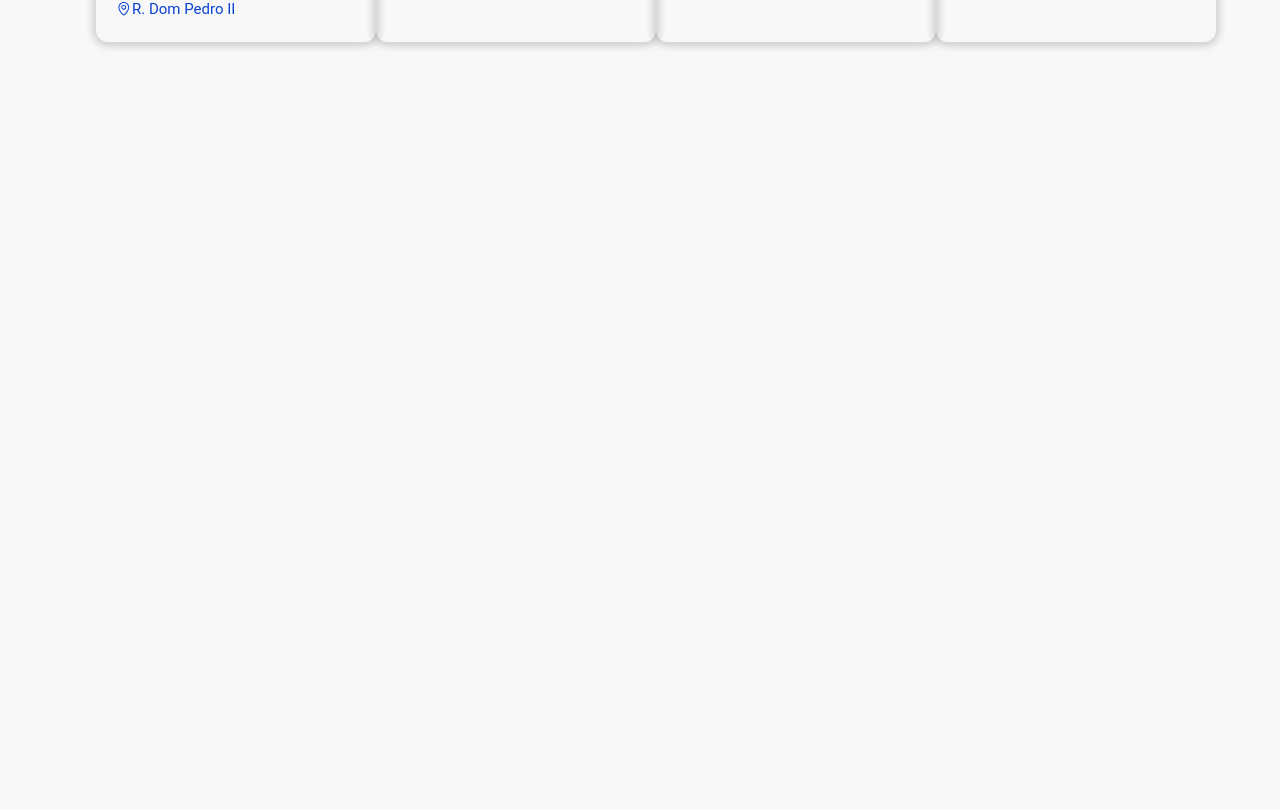
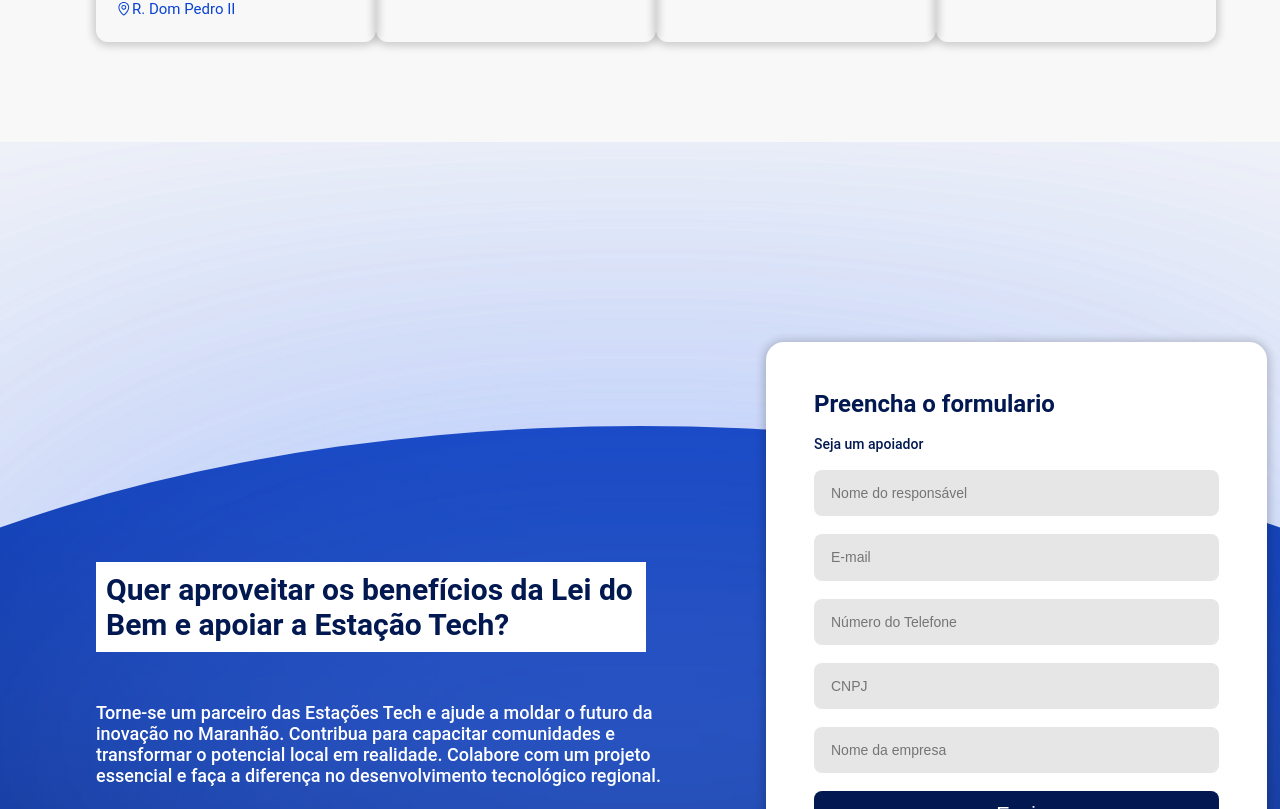
Before and after one commit to EmanuelJovito/hackadoido, a Next.js app: page / in a window 1280 px wide. Shown: the part 1851-2660 px from the top of the page. Built offline with nearby package versions, Linux system fonts and the light colour scheme.

Commit message:
formulario 90% pronto pae

```diff
--- a/src/presentation/modules/FormSection/FormSection.tsx
+++ b/src/presentation/modules/FormSection/FormSection.tsx
@@ -8,7 +8,22 @@
     <S.Main>
       <Wrapper>
         <S.BackgroundCircle src={Efect} alt="" />
-        <Form />
+        <S.Container>
+          <S.TextContainer>
+            <S.TitleContainer>
+              Quer aproveitar os benefícios da Lei do Bem e apoiar a Estação
+              Tech?
+            </S.TitleContainer>
+            <S.Text>
+              Torne-se um parceiro das Estações Tech e ajude a moldar o futuro
+              da inovação no Maranhão. Contribua para capacitar comunidades e
+              transformar o potencial local em realidade. Colabore com um
+              projeto essencial e faça a diferença no desenvolvimento
+              tecnológico regional.
+            </S.Text>
+          </S.TextContainer>
+          <Form />
+        </S.Container>
       </Wrapper>
     </S.Main>
   );
--- a/src/presentation/modules/FormSection/FormsSection.styled.ts
+++ b/src/presentation/modules/FormSection/FormsSection.styled.ts
@@ -6,7 +6,47 @@
   width: 100vw;
   height: 100vh;
   display: flex;
+`;
+export const Container = styled.div`
+  position: relative;
+  display: flex;
   align-items: end;
+  width: 100%;
+  justify-content: space-between;
+  flex-direction: row;
+  @media (max-width: 768px) {
+    justify-content: center;
+  }
+`;
+export const TextContainer = styled.div`
+  display: flex;
+  flex-direction: column;
+  margin-bottom: 10rem;
+  margin-right: 10rem;
+  @media (max-width: 768px) {
+    display: none;
+  }
+`;
+export const TitleContainer = styled.h1`
+  font-size: 3rem;
+  font-weight: 700;
+  color: #021850;
+  width: 55rem;
+  background-color: white;
+  padding: 1rem;
+  margin-bottom: 5rem;
+  @media (max-width: 768px) {
+    display: none;
+  }
+`;
+export const Text = styled.span`
+  font-size: 1.8rem;
+  font-weight: 500;
+  color: white;
+  width: 57rem;
+  @media (max-width: 768px) {
+    display: none;
+  }
 `;
 export const BackgroundCircle = styled(Image)`
   position: absolute;
--- a/src/presentation/modules/FormSection/components/Form/Form.styled.ts
+++ b/src/presentation/modules/FormSection/components/Form/Form.styled.ts
@@ -14,12 +14,14 @@
 `;
 
 export const Container = styled.section`
-  width: 100%;
+  display: flex;
+  justify-content: center;
+  align-items: center;
 `;
 
 export const Form = styled.form`
-  position: absolute;
-  margin-top: 25rem;
+  position: relative;
+  margin-top: 20rem;
   right: 2;
   display: flex;
   flex-direction: column;
@@ -30,6 +32,9 @@
   box-shadow: 0px 1px 8px 3px #0000002e;
   border-radius: 18px;
   background-color: white;
+  @media (max-width: 768px) {
+    width: 33rem;
+  }
 `;
 
 export const Fieldset = styled.fieldset`
--- a/src/presentation/modules/FormSection/components/Form/Form.tsx
+++ b/src/presentation/modules/FormSection/components/Form/Form.tsx
@@ -5,7 +5,7 @@
     <S.Container>
       <S.Form>
         <S.Title>Preencha o formulario</S.Title>
-        <S.Span>seja um apoiador</S.Span>
+        <S.Span>Seja um apoiador</S.Span>
         <S.Fieldset>
           <S.Input
             placeholder="Nome do responsável"
```
